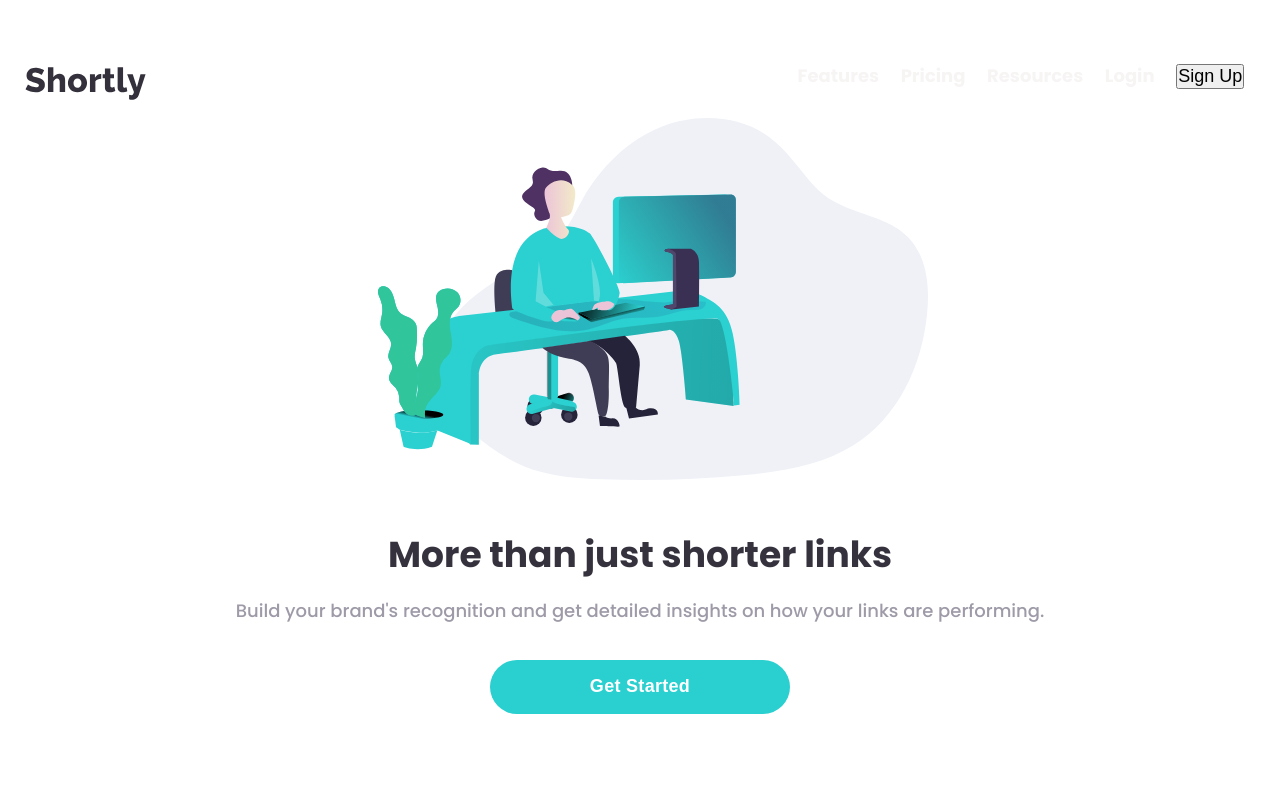
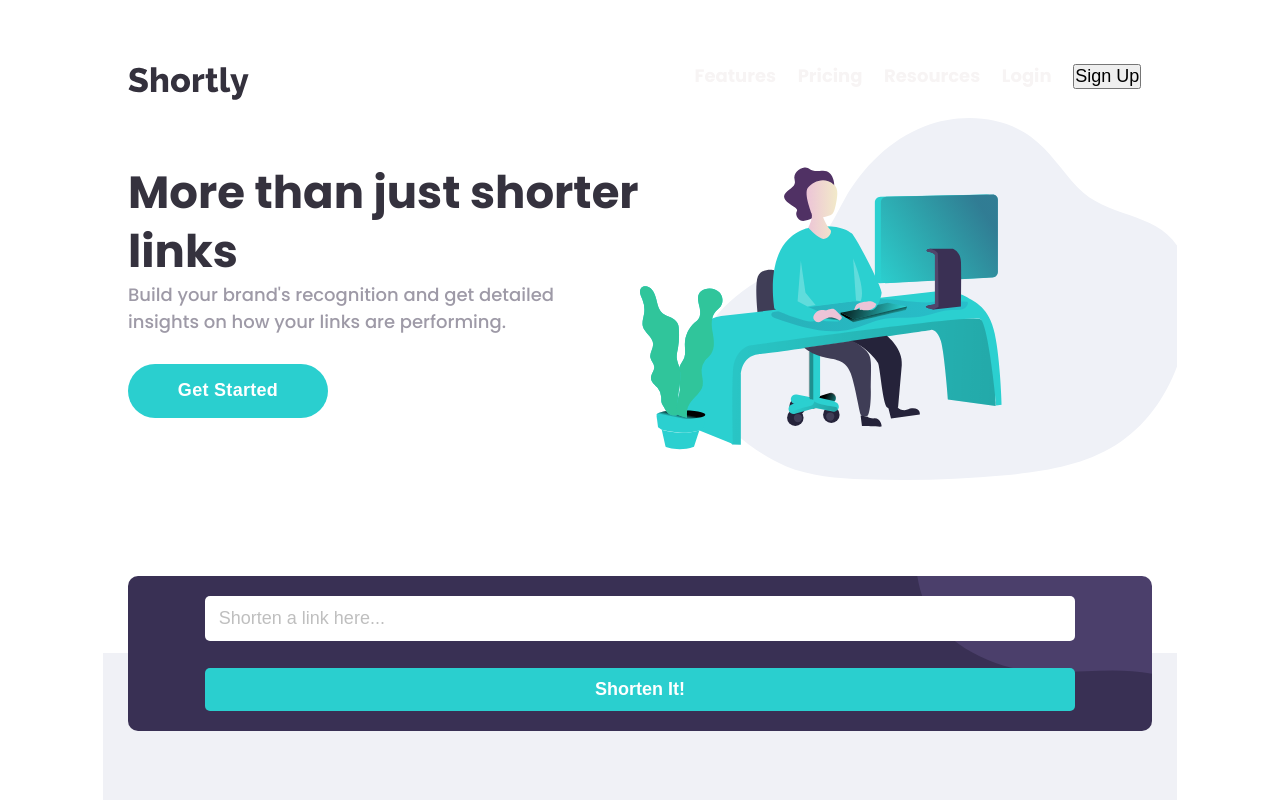
Before and after one commit to DariusMatthews/shorty_landing_page, a React (Create React App) app: page / in a window 1280 px wide. Shown: the top 800 px of the page. Built offline with nearby package versions, Linux system fonts and the light colour scheme.

Commit message:
started making page fully responsive

```diff
--- a/src/App.scss
+++ b/src/App.scss
@@ -2,3 +2,4 @@
 @import './scss/variables';
 @import './scss/0-base/base-dir';
 @import './scss/1-components/components-dir.scss';
+@import './scss/2-screens/screens-dir';
--- a/src/components/Navigation/NavLinks.jsx
+++ b/src/components/Navigation/NavLinks.jsx
@@ -10,9 +10,9 @@ export default function NavLinks() {
   useEffect(() => {
     // event listener for screen size to toggle nav menu
     window.addEventListener('resize', () => {
-      setScreenSize(window.innerWidth);``
+      setScreenSize(window.innerWidth);
     });
-  })
+  }, [screenSize])
 
   // toggle links menu function
   const toggleLinks = () => setShowLinks(prevShowLinks => !prevShowLinks);
--- a/src/components/main/Main.jsx
+++ b/src/components/main/Main.jsx
@@ -90,7 +90,7 @@ export default function Main() {
 
           - storage array only maps if state isn't null
 
-          - filtering array to get rid of initial empty state
+          - filtering arrays to get rid of initial empty state
       */}
       <div className="main__links">
         {/* Storage Links */
--- a/src/scss/1-components/buttons/_rectangleBtn.scss
+++ b/src/scss/1-components/buttons/_rectangleBtn.scss
@@ -5,6 +5,10 @@
     text-align: center;
     background-color: $Cyan;
     border-radius: 5px;
+
+    &:hover {
+      background-color: lighten($Cyan, 25%);
+    }
   }
 
   &__btn {
--- a/src/scss/1-components/buttons/_roundBtn.scss
+++ b/src/scss/1-components/buttons/_roundBtn.scss
@@ -8,9 +8,13 @@
     margin: 0 auto;
     height: 3rem;
     width: 60%;
-    max-width: 300px;
+    max-width: 200px;
     border-radius: 50px;
     margin-bottom: 2.5rem;
+
+    &:hover {
+      background-color: lighten($Cyan, 25%);
+    }
   }
 
   &__text {
@@ -22,5 +26,6 @@
     background: none;
     border: none;
     outline: none;
+    cursor: pointer;
   }
 }
--- a/src/scss/1-components/cards/_shortenedCard.scss
+++ b/src/scss/1-components/cards/_shortenedCard.scss
@@ -34,7 +34,7 @@
     color: $Cyan;
 
     &:hover {
-      color: darken($Cyan, 10%);
+      color: lighten($Cyan, 25%);
     }
   }
 
@@ -51,6 +51,10 @@
     font-weight: $Bold;
     cursor: pointer;
 
+    &:hover {
+      background-color: lighten($Cyan, 25%);
+    }
+
     &--clicked {
       background-color: $DarkViolet;
     }
--- /dev/null
+++ b/src/scss/2-screens/_screens-dir.scss
@@ -0,0 +1 @@
+@import './tablet/tablet-screen';
--- /dev/null
+++ b/src/scss/2-screens/tablet/_tablet-screen.scss
@@ -0,0 +1,33 @@
+@media only screen and (min-width: $tablet) {
+  .container {
+    margin: 0 10%;
+  }
+
+  .header {
+    grid-template-columns: 50% 50%;
+    text-align: left;
+
+    &__imgContainer {
+      grid-area: 1 / 2 / 4 / 3;
+    }
+
+    &__title {
+      margin: auto 0 0 0;
+      font-size: 2.5rem;
+      line-height: 1.3;
+    }
+
+    &__content {
+      margin-bottom: 0;
+      max-width: 440px;
+    }
+  }
+
+  .roundBtn {
+
+    &__container {
+      margin-left: 0;
+      margin-top: -2rem;
+    }
+  }
+}
--- a/src/scss/_variables.scss
+++ b/src/scss/_variables.scss
@@ -18,3 +18,10 @@ $VeryDarkViolet: hsl(260, 8%, 13%);
 // Weight
 $Regular: 500;
 $Bold: 700;
+
+// SCREEN SIZE
+
+//Tablet
+$tablet: 768px;
+$laptop: 1024px;
+$desktop: 1440px;
```
